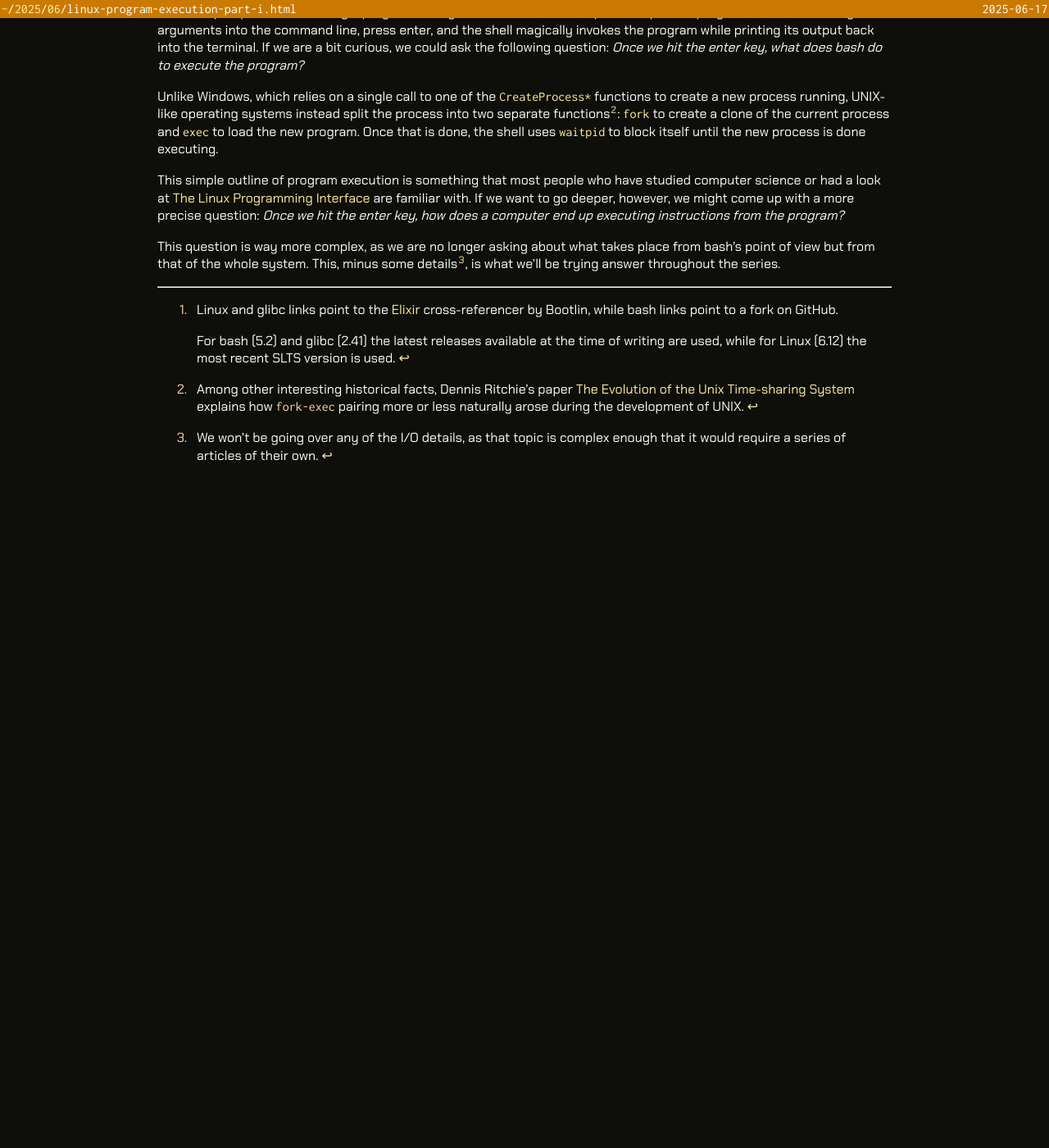
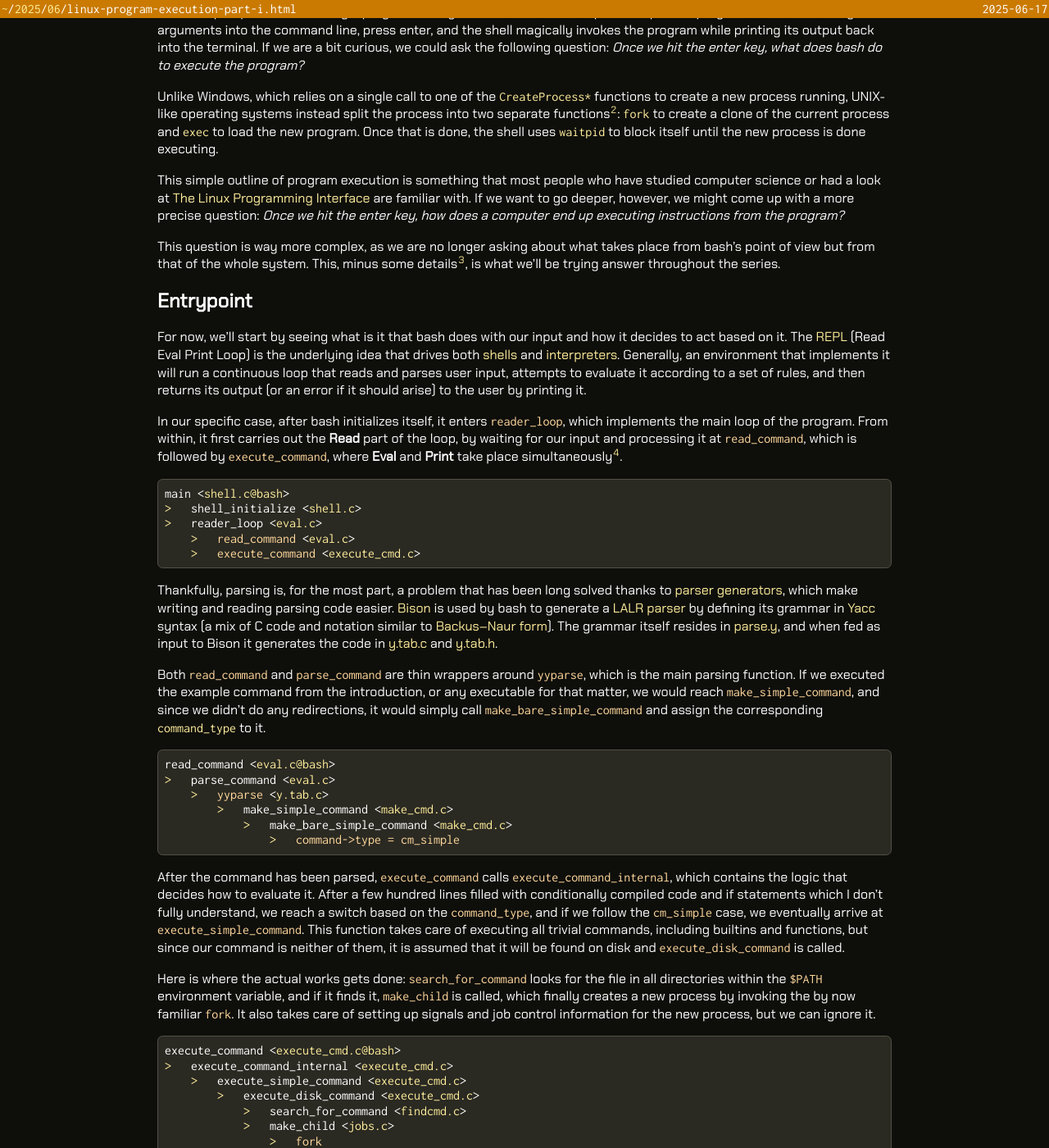
Before and after one commit to UserNombre/usernombre.github.io, a Jekyll site: the page built from _posts/2025-06-17-linux-program-execution-part-i.md, in a window 1280 px wide and 1400 px high, scrolled down 961 px. Shown: the whole window at 82% size. Built offline with Jekyll 4.4.1, drawn with Linux system fonts in a browser that asks for light colours; before the commit the page ends 1591 px from its top, so only the background shows below that; some of the changed text lies outside the part shown.

Commit message:
[UPD/ADD] linux-program-execution
Add bash section to _posts/2025-06-17-linux-program-execution-part-i.md and create
_data/linux-program-execution.yaml

```diff
--- /dev/null
+++ b/_data/linux-program-execution.yaml
@@ -0,0 +1,126 @@
+repositories:
+  bash:
+    format: "https://github.com/bminor/bash/blob/bash-5.2/${file}#L${line}"
+
+definitions:
+  # bash types
+  command_type:
+    repository: "bash"
+    file: "command.h"
+    line: 71
+
+  # bash functions
+  reader_loop:
+    repository: "bash"
+    file: "eval.c"
+    line: 57
+  parse_command:
+    repository: "bash"
+    file: "eval.c"
+    line: 323
+  read_command:
+    repository: "bash"
+    file: "eval.c"
+    line: 360
+  execute_command:
+    repository: "bash"
+    file: "execute_cmd.c"
+    line: 401
+  execute_command_internal:
+    repository: "bash"
+    file: "execute_cmd.c"
+    line: 573
+  execute_simple_command:
+    repository: "bash"
+    file: "execute_cmd.c"
+    line: 4355
+  execute_disk_command:
+    repository: "bash"
+    file: "execute_cmd.c"
+    line: 5586
+  search_for_command:
+    repository: "bash"
+    file: "findcmd.c"
+    line: 336
+  make_child:
+    repository: "bash"
+    file: "jobs.c"
+    line: 2121
+  make_bare_simple_command:
+    repository: "bash"
+    file: "make_cmd.c"
+    line: 496
+  make_simple_command:
+    repository: "bash"
+    file: "make_cmd.c"
+    line: 519
+  bash_main:
+    repository: "bash"
+    file: "shell.c"
+    line: 370
+    symbol: "main"
+  shell_initialize:
+    repository: "bash"
+    file: "shell.c"
+    line: 1928
+  yyparse:
+    repository: "bash"
+    file: "y.tab.c"
+    line: 1700
+
+codepaths:
+  bash_repl:
+    - call: "bash_main"
+      children:
+        - line: 580
+          call: "shell_initialize"
+        - line: 833
+          call: "reader_loop"
+          children:
+            - line: 139
+              call: "read_command"
+              highlight: true
+            - line: 171
+              call: "execute_command"
+              highlight: true
+  bash_read:
+    - line: 139
+      call: "read_command"
+      children:
+        - line: 392
+          call: "parse_command"
+          children:
+            - line: 348
+              call: "yyparse"
+              highlight: true
+              children:
+                - line: 2532
+                  call: "make_simple_command"
+                  children:
+                    - line: 528
+                      call: "make_bare_simple_command"
+                      children:
+                        - line: 509
+                          code: "command->type = cm_simple"
+                          highlight: true
+  bash_execute:
+    - line: 171
+      call: "execute_command"
+      children:
+        - line: 413
+          call: "execute_command_internal"
+          children:
+            - line: 866
+              call: "execute_simple_command"
+              children:
+                - line: 4811
+                  call: "execute_disk_command"
+                  children:
+                    - line: 5628
+                      call: "search_for_command"
+                    - line: 5652
+                      call: "make_child"
+                      children:
+                        - line: 2164
+                          code: "fork"
+                          highlight: true
--- a/_posts/2025-06-17-linux-program-execution-part-i.md
+++ b/_posts/2025-06-17-linux-program-execution-part-i.md
@@ -4,6 +4,8 @@ layout: post
 category: articles
 tags: [linux, glibc, bash, internals]
 ---
+
+{{ site.data["linux-program-execution"] | configure_sourcecode_data }}
 
 > [!] This article is still under construction
 
@@ -69,6 +71,59 @@ This question is way more complex, as we are no longer asking about what takes p
 point of view but from that of the whole system. This, minus some details[^article-io], is what
 we'll be trying answer throughout the series.
 
+## Entrypoint
+
+For now, we'll start by seeing what is it that bash does with our input and how it decides to act
+based on it. The [REPL](https://en.wikipedia.org/wiki/Read%E2%80%93eval%E2%80%93print_loop) (Read
+Eval Print Loop) is the underlying idea that drives both [shells](https://en.wikipedia.org/wiki/Shell_(computing)#Command-line_shells)
+and [interpreters](https://en.wikipedia.org/wiki/Interpreter_(computing)). Generally, an environment
+that implements it will run a continuous loop that reads and parses user input, attempts to evaluate
+it according to a set of rules, and then returns its output (or an error if it should arise) to the
+user by printing it.
+
+In our specific case, after bash initializes itself, it enters `reader_loop`, which implements the
+main loop of the program. From within, it first carries out the **Read** part of the loop, by
+waiting for our input and processing it at `read_command`, which is followed by `execute_command`,
+where **Eval** and **Print** take place simultaneously[^bash].
+
+{{ "bash_repl" | generate_codepath }}
+
+Thankfully, parsing is, for the most part, a problem that has been long solved thanks to
+[parser generators](https://en.wikipedia.org/wiki/Compiler-compiler), which make writing and reading
+parsing code easier. [Bison](https://en.wikipedia.org/wiki/GNU_Bison) is used by bash to generate a
+[LALR parser](https://en.wikipedia.org/wiki/LALR_parser) by defining its grammar in
+[Yacc](https://en.wikipedia.org/wiki/Yacc) syntax (a mix of C code and notation similar to
+[Backus–Naur form](https://en.wikipedia.org/wiki/Backus%E2%80%93Naur_form)). The grammar itself
+resides in {{ "" | generate_file_link: "bash", "parse.y" }}, and when fed as input to Bison it
+generates the code in {{ "" | generate_file_link: "bash", "y.tab.c" }} and
+{{ "" | generate_file_link: "bash", "y.tab.h" }}.
+
+Both `read_command` and `parse_command` are thin wrappers around `yyparse`, which is the main
+parsing function. If we executed the example command from the introduction, or any executable for
+that matter, we would reach `make_simple_command`, and since we didn't do any redirections, it would
+simply call `make_bare_simple_command` and assign the corresponding {{ "command_type" | generate_definition_link }}
+to it.
+
+{{ "bash_read" | generate_codepath }}
+
+After the command has been parsed, `execute_command` calls `execute_command_internal`, which
+contains the logic that decides how to evaluate it. After a few hundred lines filled with
+conditionally compiled code and if statements which I don't fully understand, we reach a switch
+based on the `command_type`, and if we follow the `cm_simple` case, we eventually arrive at
+`execute_simple_command`. This function takes care of executing all trivial commands, including
+builtins and functions, but since our command is neither of them, it is assumed that it will be
+found on disk and `execute_disk_command` is called.
+
+Here is where the actual works gets done: `search_for_command` looks for the file in all directories
+within the `$PATH` environment variable, and if it finds it, `make_child` is called, which finally
+creates a new process by invoking the by now familiar `fork`. It also takes care of setting up
+signals and job control information for the new process, but we can ignore it.
+
+{{ "bash_execute" | generate_codepath }}
+
+We found what we were looking for, but now we are left with yet another question: where exactly does
+this `fork` call lead us to?
+
 ---
 
 [^article-code]:
@@ -85,3 +140,9 @@ we'll be trying answer throughout the series.
 [^article-io]:
     We won't be going over any of the I/O details, as that topic is complex enough that it would
     require a series of articles of their own.
+
+[^bash]:
+    Here we'll only explore how bash interacts with the operating system, but readers interested on
+    an overivew of its internals should definetely check out the chapter dedicated to bash in
+    [The Architecture of Open Source Applications](https://aosabook.org/en/v1/bash.html), which is
+    written by the main developer of bash, Chet Ramey.
```
